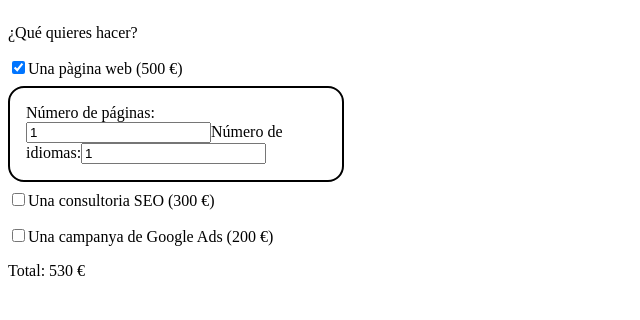
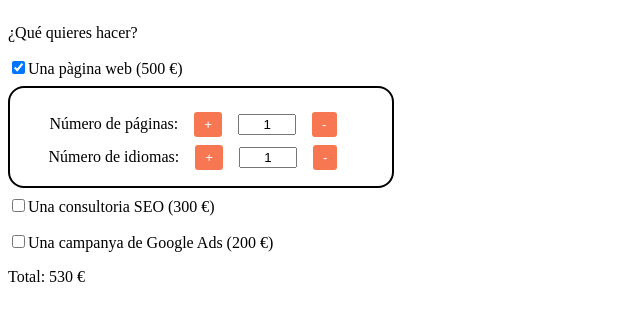
Before and after one commit to chaiben/s7-presupuesto, a React (Create React App) app: page / in a window 1280 px wide. Both pictures are taken after a click on the checkbox "Una pàgina web (500 €)". Shown: the top 320 px of the page, without its empty margins (0-640 px from the left). Built offline with nearby package versions, Linux system fonts and the light colour scheme.

Commit message:
Exercise 3

```diff
--- a/src/App.js
+++ b/src/App.js
@@ -13,7 +13,7 @@ export default function App() {
     }
   )
 
-  let totalPrice =
+  const totalPrice =
       (formData.paginaWeb ?
         500 + formData.numLanguages * formData.numPages * 30 :
         0
@@ -23,6 +23,16 @@ export default function App() {
 
   function addProduct(data){
     const {type, name, value} = data;
+
+    if(
+      type !== "checkbox" &&
+      value &&
+      !value.toString().match(/^[0-9 ]+$/)
+      )
+      return;
+
+    if(parseInt(value) < 0)
+      return;
 
     setFormData(preFormData => ({
       ...preFormData,
--- a/src/components/Panel.js
+++ b/src/components/Panel.js
@@ -1,23 +1,22 @@
+import Quantity from "./Quantity";
+
 export default function Panel(props) {
   return (
     <div className="panel">
-      Número de páginas:
-      <input
-        type="text"
-        onChange={(event) => props.addProduct(event.target)}
+      <div>
+        Número de páginas:
+        <Quantity
         id="numPages"
-        name="numPages"
-        value={props.formData["numPages"]}
-      />
+        formData = {props.formData}
+        addProduct = {props.addProduct}
+        />
+      </div>
       Número de idiomas:
-      <input
-        type="text"
+        <Quantity
         id="numLanguages"
-        onChange={(event) => props.addProduct(event.target)}
-        name="numLanguages"
-        value={props.formData["numLanguages"]}
-      />
-
+        formData = {props.formData}
+        addProduct = {props.addProduct}
+        />
     </div>
   );
 }
--- /dev/null
+++ b/src/components/Quantity.js
@@ -0,0 +1,24 @@
+export default function Quantity(props){
+  function changeInput(i){
+    props.addProduct(
+      {
+        type: "text",
+        name: props.id,
+        value: parseInt(props.formData[props.id]) + i
+      }
+    )
+  }
+  return (
+    <div className="quantity">
+    <button onClick={() => changeInput(1)}>+</button>
+    <input
+        type="text"
+        onChange={(event) => props.addProduct(event.target)}
+        id={props.id}
+        name={props.id}
+        value={props.formData[props.id]}
+      />
+    <button onClick={() => changeInput(-1)}>-</button>
+    </div>
+  );
+}
--- a/src/style/style.css
+++ b/src/style/style.css
@@ -6,5 +6,24 @@ div{
   border: 2px solid black;
   border-radius: 1rem;
   padding: 1rem;
-  max-width: 300px;
+  max-width: 350px;
+  text-align: center;
 }
+
+.quantity{
+  display: inline;
+}
+
+.quantity button {
+  background-color: #f77753;
+  border: 0;
+  border-radius: 3px;
+  color: white;
+  padding: 5px 10px;
+  margin: 0 1rem;
+}
+
+.quantity input {
+  width: 50px;
+  text-align: center;
+}
```
Also changed, not shown: src/components/Form.js (+18 -3 lines).
